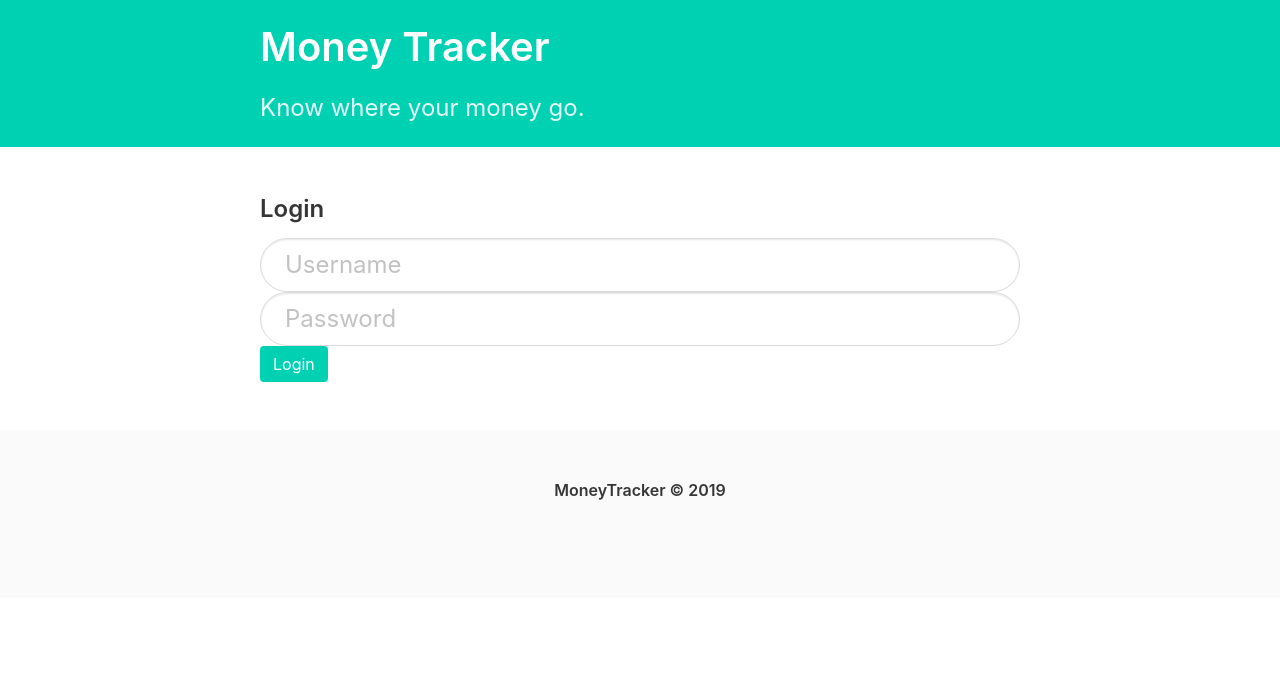
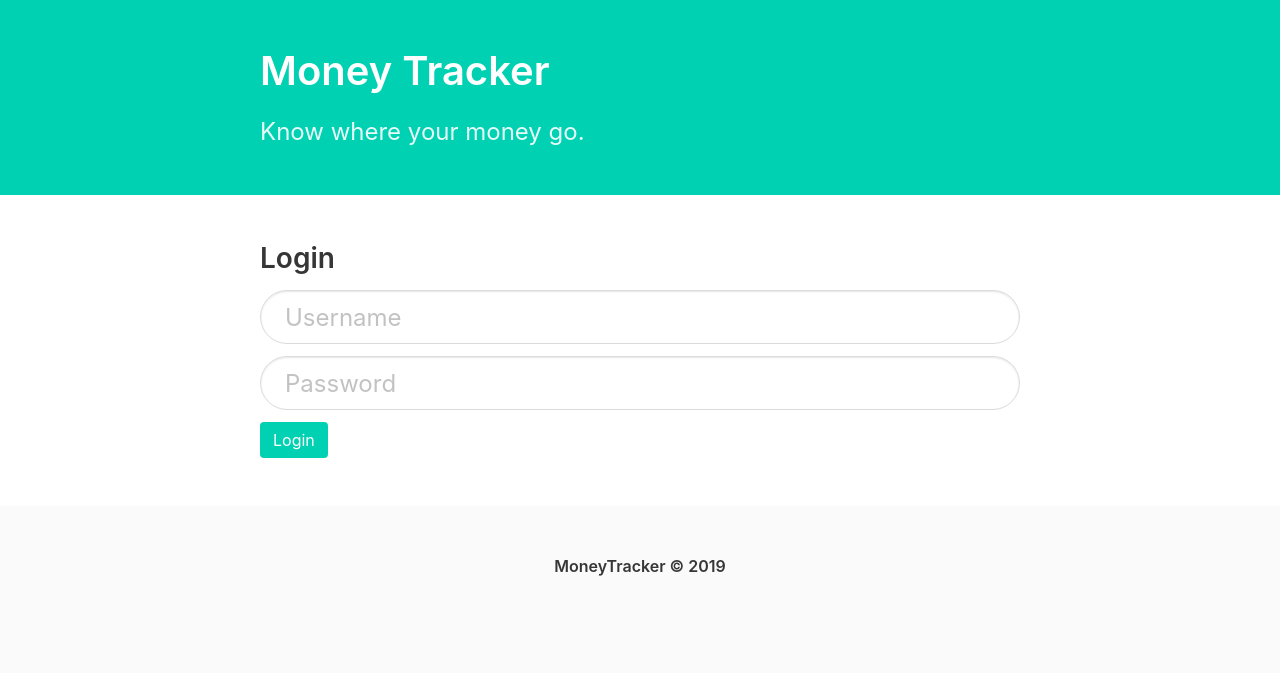
Before and after one commit to essanpupil/moneytracker, a Django app: page / in a window 1280 px wide. Shown: the top 673 px of the page. Run offline with Django 3.2, Linux system fonts and the light colour scheme.

Commit message:
Decent homepage

```diff
--- a/moneytracker/templates/homepage.html
+++ b/moneytracker/templates/homepage.html
@@ -11,7 +11,7 @@
     <title>Welcome to MoneyTracker</title>
   </head>
   <body>
-    <section class="hero is-small is-primary">
+  <section class="hero is-primary is-small-with-navbar">
     <div class="hero-body">
       <div class="container">
         <div class="columns">
@@ -19,8 +19,7 @@
             <h1 class="title is-2 is-spaced">
               Money Tracker
             </h1>
-              <h2 class="subtitle is-4">Know where your money go.
-              </h2>
+            <h2 class="subtitle is-4">Know where your money go.</h2>
           </div>
         </div>
       </div>
@@ -31,10 +30,14 @@
       <div class="columns">
         <div class="column is-8-desktop is-offset-2-desktop">
           <div class="content">
-              <h3>Login</h3>
-              <form id="loginForm" method="post">{% csrf_token %}
+            <h2>Login</h2>
+            <form id="loginForm" method="post">
+              <div class="field">
                 <input id="uname" class="input is-rounded is-large" type="text" placeholder="Username">
+              </div>
+              <div class="field">
                 <input id="passwd" class="input is-rounded is-large" type="password" placeholder="Password">
+              </div>
               <button id="loginButton" class="button is-primary">Login</button>
             </form>
           </div>
@@ -73,6 +76,7 @@
         };
         r.send("username=" + uname + "&password=" + passwd);
     });
+
   </script>
   </body>
 </html>
```
Lines whose indentation alone changed are shown as unchanged.
